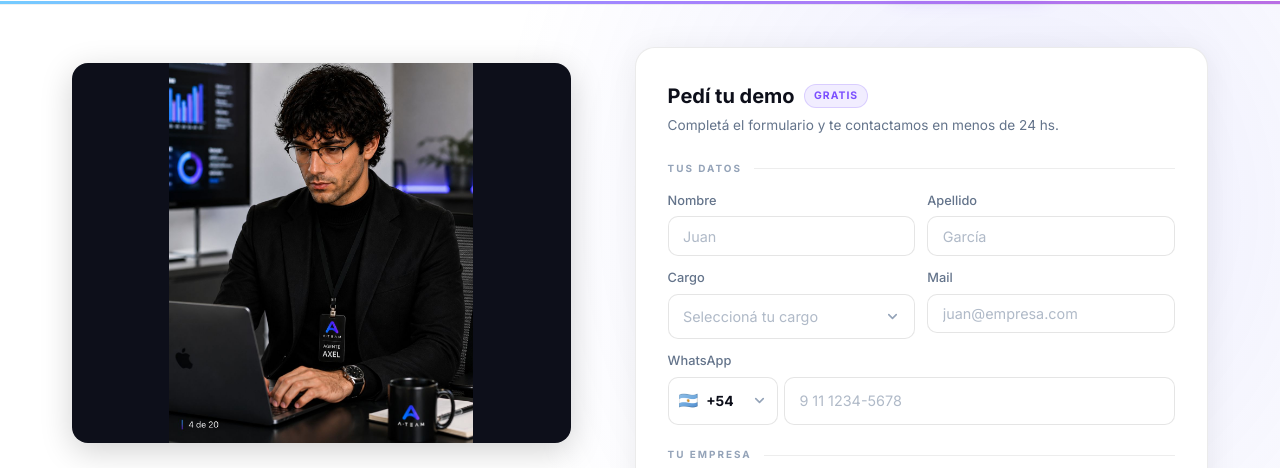
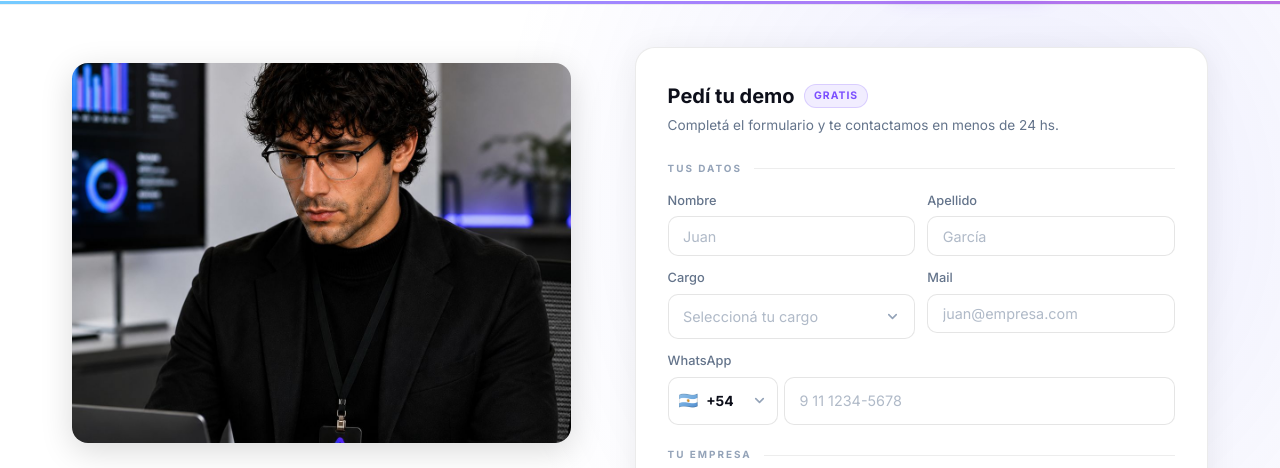
Before and after one commit to mhernayes-ateam/ateam_web, a plain HTML site: page demo/index.html in a window 1280 px wide. Shown: the part 65-533 px from the top of the page. Drawn offline with nearby package versions, Linux system fonts and the light colour scheme.

Commit message:
fix: cover+object-position on axel images — no black bars, no extreme zoom

```diff
--- a/demo/index.html
+++ b/demo/index.html
@@ -227,8 +227,8 @@
                 <!-- ── Left: Value prop ── -->
                 <div class="fade-in-up" style="padding-top:1rem;">
                     <!-- Axel visual -->
-                    <div style="border-radius:16px;overflow:hidden;margin-bottom:1.75rem;height:380px;box-shadow:0 8px 32px rgba(0,0,0,0.18);background:#0d0f1a;">
-                        <img src="/assets/img/axel_3.jpg" alt="Axel — Demo" style="width:100%;height:100%;object-fit:contain;object-position:center;display:block;">
+                    <div style="border-radius:16px;overflow:hidden;margin-bottom:1.75rem;height:380px;box-shadow:0 8px 32px rgba(0,0,0,0.15);">
+                        <img src="/assets/img/axel_3.jpg" alt="Axel — Demo" style="width:100%;height:100%;object-fit:cover;object-position:center 20%;display:block;">
                     </div>
                     <div class="badge badge-accent" style="margin-bottom:1.5rem;">
                         <span data-lang="es">Sesión de 15 min · Sin compromiso</span><span data-lang="en">15-minute session · No commitment</span>
```
Also changed, not shown: agentes/axel/index.html (+2 -2 lines).
